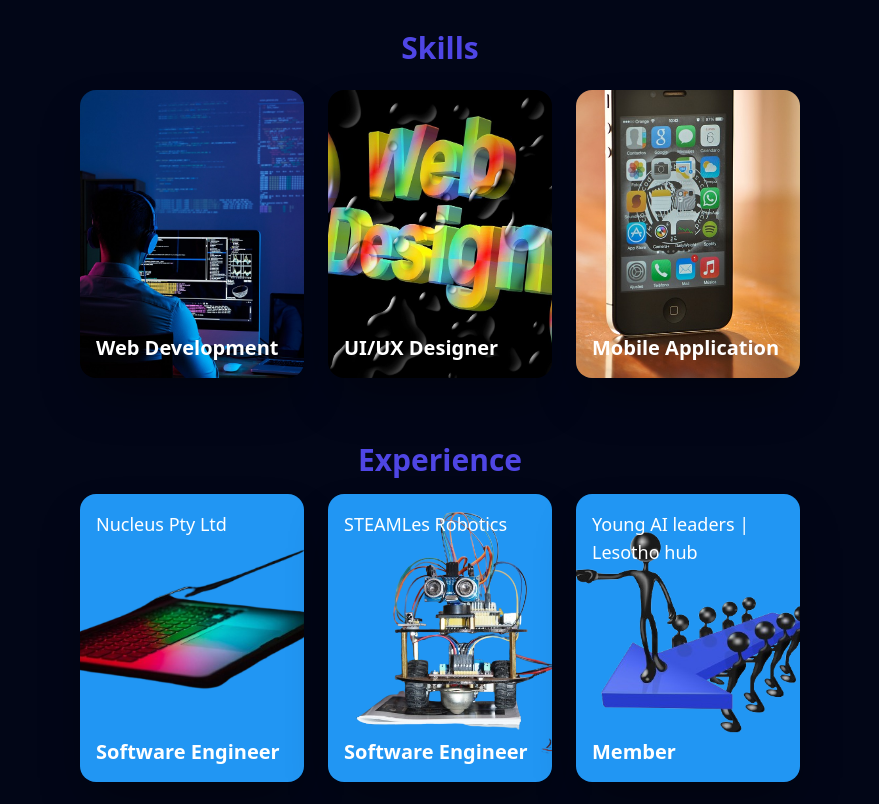
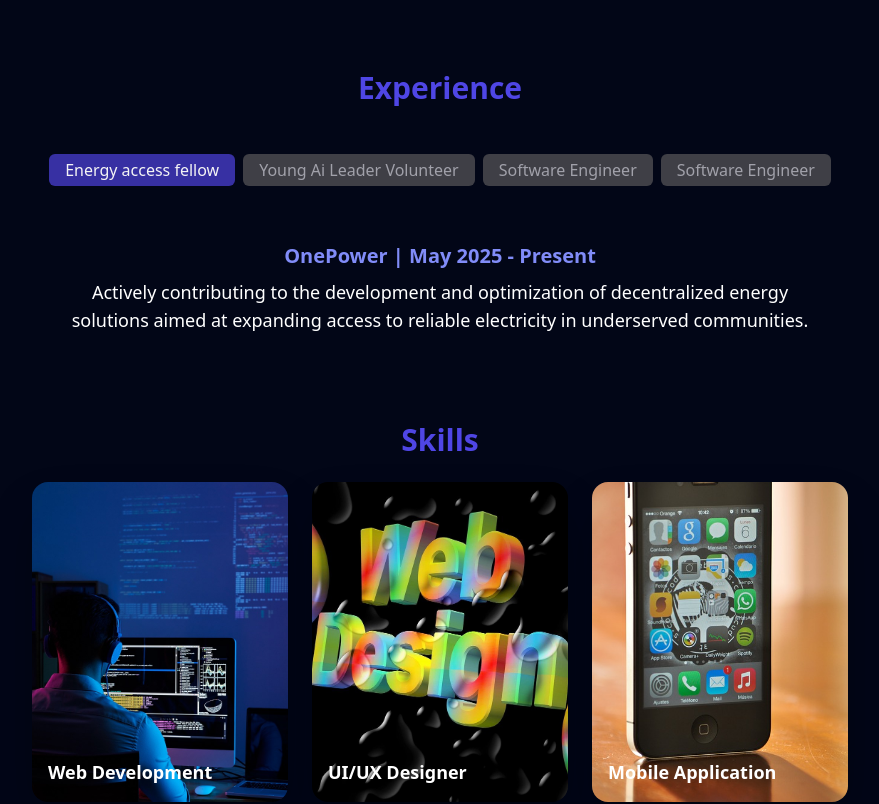
Before and after one commit to bokangleqele/My-Portfolio, a Next.js app: page / in a window 1280 px wide. Shown: the part 760-1564 px from the top of the page, without its empty margins (200-1079 px from the left). Built offline with nearby package versions, Linux system fonts and the light colour scheme.

Commit message:
[Projects, about] put experience first and modifed the view of experience

```diff
--- a/components/FrontEnd/about.tsx
+++ b/components/FrontEnd/about.tsx
@@ -1,7 +1,8 @@
+'use client';
 import { cn } from "@/lib/utils";
 import Image from "next/image";
-
-
+import { TransitionPanel } from '@/components/motion-primitives/transition-panel';
+import React, { useState } from 'react';
 
 interface FlipCardProps extends React.HTMLAttributes<HTMLDivElement> {
   image: string;
@@ -18,91 +19,145 @@ interface AboutMeProps extends React.HTMLAttributes<HTMLDivElement> {
 }
 
 export default function AboutMe({ rotate = "y", className, ...props }: AboutMeProps) {
+  const [activeIndex, setActiveIndex] = useState(0);
+
+  const ITEMS = [
+    {
+      title: 'Energy access fellow',
+      subtitle: 'OnePower | May 2025 - Present',
+      content:
+        'Actively contributing to the development and optimization of decentralized energy solutions aimed at expanding access to reliable electricity in underserved communities.',
+    },
+    {
+      title: 'Young Ai Leader Volunteer',
+      subtitle: 'Young Ai Leaders member | Feb 2025 - Present',
+      content:
+        'A young AI leader with a passion for innovation and technology. As a member of the Young AI Leaders community Lesotho hub, I am dedicated to leveraging the power of artificial intelligence to drive meaningful change and solve real-world problems.',
+    },
+    {
+      title: 'Software Engineer',
+      subtitle: 'STEAMLes | Feb 2025 - May 2025',
+      content:
+        'Gained experience working with microcontrollers (Arduino), participated in outreach activities, and conducted research on robotics technologies and market trends.',
+    },
+    {
+      title: 'Software Engineer',
+      subtitle: 'Nucleus dev Pty Ltd | Aug 2024 - Jan 2025',
+      content:
+        'Frontend Developer specializing in building responsive and user-friendly websites and mobile applications using technologies like React, React Native, and modern JavaScript frameworks.',
+    },
+  ];
+
   return (
-    <div className="flex flex-col items-center justify-center min-h-screen px-4" {...props}>
+    <div className="flex flex-col items-center justify-center min-h-screen px-4 sm:px-6 lg:px-8" {...props}>
       {/* Header Section */}
-      <div className="text-center mb-6">
+      <SectionHeader title="Experience" />
+
+      <div className="w-full max-w-5xl">
+        {/* Tabs */}
+        <div className="flex flex-wrap justify-center gap-2 mt-6 mb-4">
+          {ITEMS.map((item, index) => (
+            <button
+              key={index}
+              onClick={() => setActiveIndex(index)}
+              className={`rounded-md px-4 py-1 text-sm sm:text-base font-medium transition-colors ${
+                activeIndex === index
+                  ? 'bg-zinc-200 text-zinc-900 dark:bg-indigo-800 dark:text-zinc-100'
+                  : 'bg-zinc-100 text-zinc-600 dark:bg-zinc-700 dark:text-zinc-400'
+              }`}
+            >
+              {item.title}
+            </button>
+          ))}
+        </div>
+
+        {/* Animated Content */}
+        <div className="overflow-hidden">
+          <TransitionPanel
+            activeIndex={activeIndex}
+            transition={{ duration: 0.2, ease: 'easeInOut' }}
+            variants={{
+              enter: { opacity: 0, y: -50, filter: 'blur(4px)' },
+              center: { opacity: 1, y: 0, filter: 'blur(0px)' },
+              exit: { opacity: 0, y: 50, filter: 'blur(4px)' },
+            }}
+          >
+            {ITEMS.map((item, index) => (
+              <div
+                key={index}
+                className="py-10 flex flex-col items-center text-center px-4"
+              >
+                <h3 className="mb-2 text-xl font-semibold text-zinc-800 dark:text-indigo-400">
+                  {item.subtitle}
+                </h3>
+                <p className="max-w-3xl text-zinc-600 dark:text-white text-base sm:text-lg">
+                  {item.content}
+                </p>
+              </div>
+            ))}
+          </TransitionPanel>
+        </div>
+      </div>
+
+      {/* Skills Section */}
+      <div className="text-center mt-12 mb-6">
         <h1 className="text-3xl font-bold text-indigo-600">Skills</h1>
       </div>
 
-      {/* Flex Container for Cards */}
-      <div className="flex flex-wrap justify-center gap-6 mb-8">
-        {[{
+      <div className="flex flex-wrap justify-center gap-6 mb-12 px-2">
+        {[
+          {
             title: "Web Development",
             image: "/software.jpg",
             subtitle: "Front End developer",
-          description: "Proficient in HTML, CSS, JavaScript, React, and modern frameworks, with a focus on creating responsive, accessible, and high-performance websites.",
+            description:
+              "Proficient in HTML, CSS, JavaScript, React, and modern frameworks, with a focus on creating responsive, accessible, and high-performance websites.",
           },
           {
             title: "UI/UX Designer",
             image: "/web2.jpg",
             subtitle: "Figma designer",
-          description: "A skilled UI/UX designer with expertise in Figma, specializing in creating visually engaging and user-centered designs that enhance the overall user experience.",
-        }, {
+            description:
+              "A skilled UI/UX designer with expertise in Figma, specializing in creating visually engaging and user-centered designs that enhance the overall user experience.",
+          },
+          {
             title: "Mobile Application",
             subtitle: "Mobile app developer",
             image: "/iphone_640.jpg",
-          description: "Specialized in cross-platform mobile app development using React Native and Expo, delivering high-quality solutions for both iOS and Android platforms.",
-        }].map((card, index) => (
+            description:
+              "Specialized in cross-platform mobile app development using React Native and Expo, delivering high-quality solutions for both iOS and Android platforms.",
+          },
+        ].map((card, index) => (
           <FlipCard key={index} {...card} rotate={rotate} className={className} />
         ))}
       </div>
 
-     {/* Experience Section */}
-<SectionHeader title="Experience" />
-
-<div className="flex flex-col lg:flex-row gap-6 justify-center items-center">
-  <FlipCard
-    title="Software Engineer"
-    subtitle="Aug 2024 - Jan 2025"
-    secondTitle="Nucleus Pty Ltd"
-    image="/laptopp.png"
-    description="Responsible for designing and developing intuitive, user-friendly websites while collaborating effectively with team members using version control systems."
-    rotate={rotate}
-    className={className}
-  />
-
-  <FlipCard
-    title="Software Engineer"
-    subtitle="Feb 2025 - present"
-    secondTitle="STEAMLes Robotics"
-    image="/robott.png"
-    description="Collaborated on Arduino-based projects, participated in outreach initiatives, and conducted research on emerging robotics technologies and market trends."
-    rotate={rotate}
-    className={className}
-  />
-
-<FlipCard
-    title="Member"
-    subtitle="Feb 2025 - present"
-    secondTitle="Young AI leaders | Lesotho hub"
-    image="/leader.png"
-    description="Bokang is a proud member of the Young AI Leaders | Lesotho hub, a community of innovative young minds driving the future of Artificial Intelligence. "
-    rotate={rotate}
-    className={className}
-  />
-</div>
-
-
       {/* Educational Background */}
       <SectionHeader title="Educational Background" />
-      <div className="flex flex-wrap justify-center gap-6 mb-8">
-        {[{
+      <div className="flex flex-wrap justify-center gap-6 mb-12 px-2">
+        {[
+          {
             title: "BSc Physics & Computer Science",
             subtitle: "2020 - 2024",
             image: "/varsity.jpg",
-          description: "Double major in Physics and Computer Science, with a final year project focusing on the correlation between energy bandgap and dielectric constant of semiconductor materials at the nanoscale.",
-        }, {
+            description:
+              "Double major in Physics and Computer Science, with a final year project focusing on the correlation between energy bandgap and dielectric constant of semiconductor materials at the nanoscale.",
+          },
+          {
             title: "LGCSE",
             subtitle: "2015 - 2019",
             image: "/school_640.jpg",
-          description: "Successfully completed the LGCSE certificate. Having also obtained the ICT certificate.",
-        }, {
+            description:
+              "Successfully completed the LGCSE certificate. Having also obtained the ICT certificate.",
+          },
+          {
             title: "Cisco",
             subtitle: "Feb - 2025",
             image: "/cisco.png",
-          description: "Completed the Introduction to Data Science certificate from Cisco.",
-        }].map((card, index) => (
+            description:
+              "Completed the Introduction to Data Science certificate from Cisco.",
+          },
+        ].map((card, index) => (
           <FlipCard key={index} {...card} rotate={rotate} className={className} />
         ))}
       </div>
@@ -118,27 +173,30 @@ function FlipCard({ image, title, subtitle, secondTitle, description, rotate = "
   const self = rotationClass[rotate];
 
   return (
-    <div className={cn("group h-72 w-56 [perspective:1000px]", className)} {...props}>
+    <div className={cn("group w-72 sm:w-64 h-80 [perspective:1000px]", className)} {...props}>
       <div className={cn("relative h-full rounded-2xl transition-all duration-500 [transform-style:preserve-3d]", self[0])}>
         {/* Front */}
         <div className="absolute h-full w-full [backface-visibility:hidden]">
-
-
-      <Image src={image} alt={title} width={500} height={500} className="h-full w-full rounded-2xl object-cover shadow-2xl shadow-black/40"
+          <Image
+            src={image}
+            alt={title}
+            width={500}
+            height={500}
+            className="h-full w-full rounded-2xl object-cover shadow-2xl shadow-black/40"
           />
-
-          <div className="absolute bottom-4 left-4 text-xl font-bold text-white">{title}</div>
-
+          <div className="absolute bottom-4 left-4 text-lg font-bold text-white">{title}</div>
           <div className="absolute top-4 left-4 text-white">
-               {secondTitle && <h3 className="text-lg font-medium">{secondTitle}</h3>}
+            {secondTitle && <h3 className="text-base font-medium">{secondTitle}</h3>}
           </div>
         </div>
 
         {/* Back */}
         <div className={cn("absolute h-full w-full rounded-2xl bg-black/80 p-4 text-slate-200 [backface-visibility:hidden]", self[1])}>
           <div className="flex min-h-full flex-col gap-2">
-            <h1 className="text-xl font-bold text-white">{subtitle}</h1>
-            <p className="mt-1 border-t border-t-gray-200 py-4 text-base font-medium leading-normal text-gray-100">{description}</p>
+            <h1 className="text-lg font-bold text-white">{subtitle}</h1>
+            <p className="mt-1 border-t border-t-gray-200 py-4 text-sm font-medium leading-snug text-gray-100">
+              {description}
+            </p>
           </div>
         </div>
       </div>
@@ -148,7 +206,7 @@ function FlipCard({ image, title, subtitle, secondTitle, description, rotate = "
 
 function SectionHeader({ title }: { title: string }) {
   return (
-    <div className="text-center mt-8 mb-4">
+    <div className="text-center mt-10 mb-6 px-4">
       <h1 className="text-3xl font-bold text-indigo-600">{title}</h1>
     </div>
   );
--- /dev/null
+++ b/components/motion-primitives/transition-panel.tsx
@@ -0,0 +1,48 @@
+'use client';
+import {
+  AnimatePresence,
+  Transition,
+  Variant,
+  motion,
+  MotionProps,
+} from 'motion/react';
+import { cn } from '@/lib/utils';
+
+export type TransitionPanelProps = {
+  children: React.ReactNode[];
+  className?: string;
+  transition?: Transition;
+  activeIndex: number;
+  variants?: { enter: Variant; center: Variant; exit: Variant };
+} & MotionProps;
+
+export function TransitionPanel({
+  children,
+  className,
+  transition,
+  variants,
+  activeIndex,
+  ...motionProps
+}: TransitionPanelProps) {
+  return (
+    <div className={cn('relative', className)}>
+      <AnimatePresence
+        initial={false}
+        mode='popLayout'
+        custom={motionProps.custom}
+      >
+        <motion.div
+          key={activeIndex}
+          variants={variants}
+          transition={transition}
+          initial='enter'
+          animate='center'
+          exit='exit'
+          {...motionProps}
+        >
+          {children[activeIndex]}
+        </motion.div>
+      </AnimatePresence>
+    </div>
+  );
+}
--- a/package.json
+++ b/package.json
@@ -15,7 +15,7 @@
     "clsx": "^2.1.1",
     "framer-motion": "^11.18.2",
     "lucide-react": "^0.446.0",
-    "motion": "^12.5.0",
+    "motion": "^12.16.0",
     "next": "^14.2.13",
     "next-auth": "^4.24.8",
     "next-themes": "^0.3.0",
```
Also changed, not shown: components/FrontEnd/Projects.tsx (line endings or trailing spaces), 1 other file (tests, documents, lock files or other folders). Lines whose indentation alone changed are shown as unchanged.
